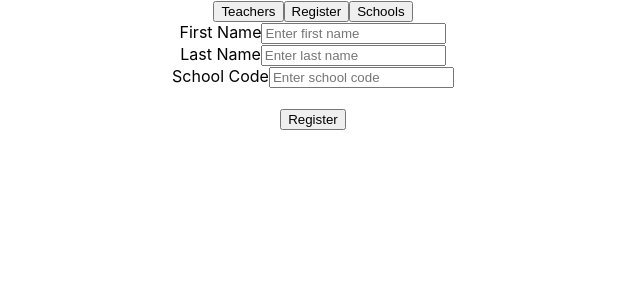
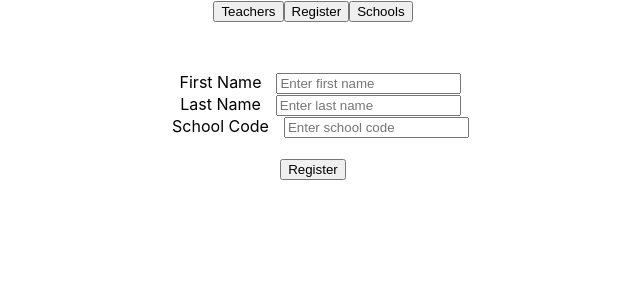
Before and after one commit to bethany-c/Test-Project, a React (Create React App) app: page / in a window 1280 px wide. Both pictures are taken after a click on the button "Register". Shown: the top 300 px of the page, without its empty margins (327-967 px from the left). Built offline with nearby package versions, Linux system fonts and the light colour scheme; no server answers.

Commit message:
Update register-style.css

```diff
--- a/src/pages/register-style.css
+++ b/src/pages/register-style.css
@@ -16,3 +16,15 @@
     letter-spacing: 0.05rem;
     padding-left: 0.25rem;
 }
+
+.registerStyle{
+    padding: 50px;
+}
+
+label{
+    padding:15px;
+}
+
+input{
+    margin-left: auto;
+}
```
